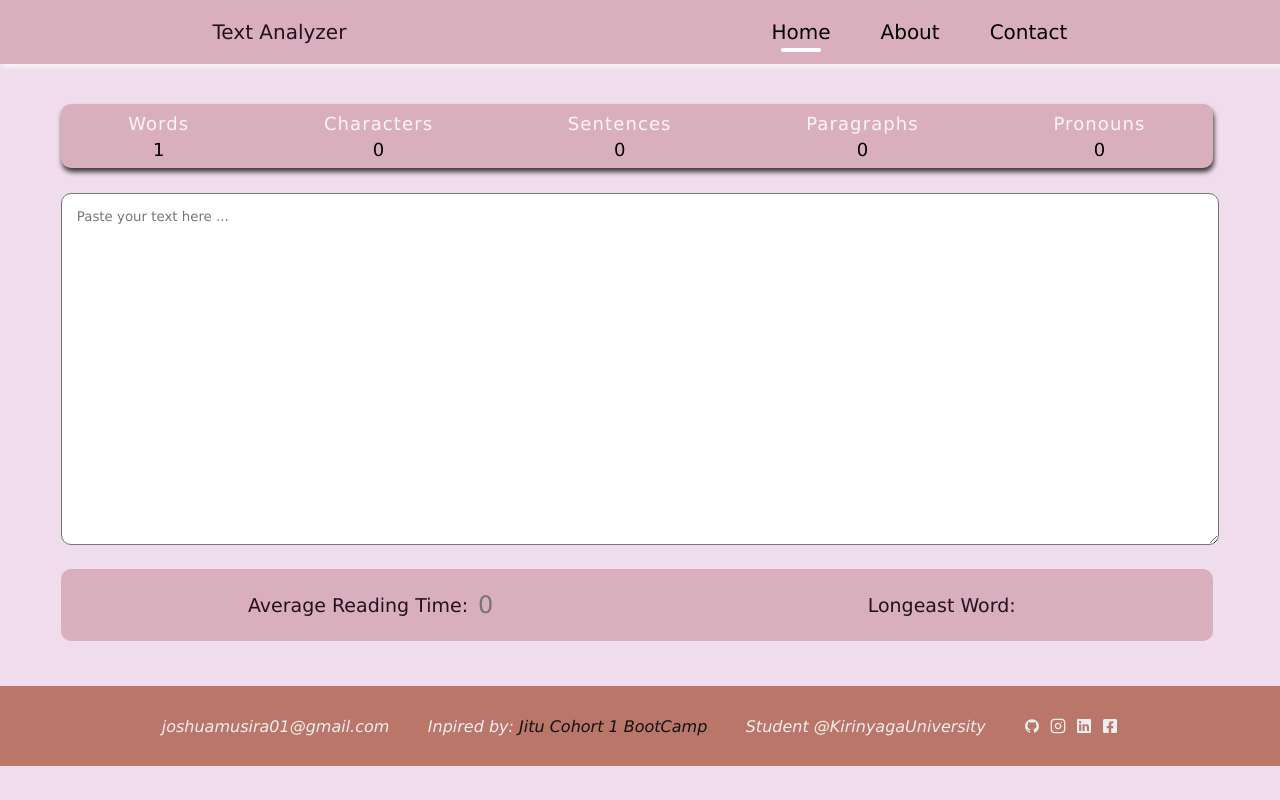
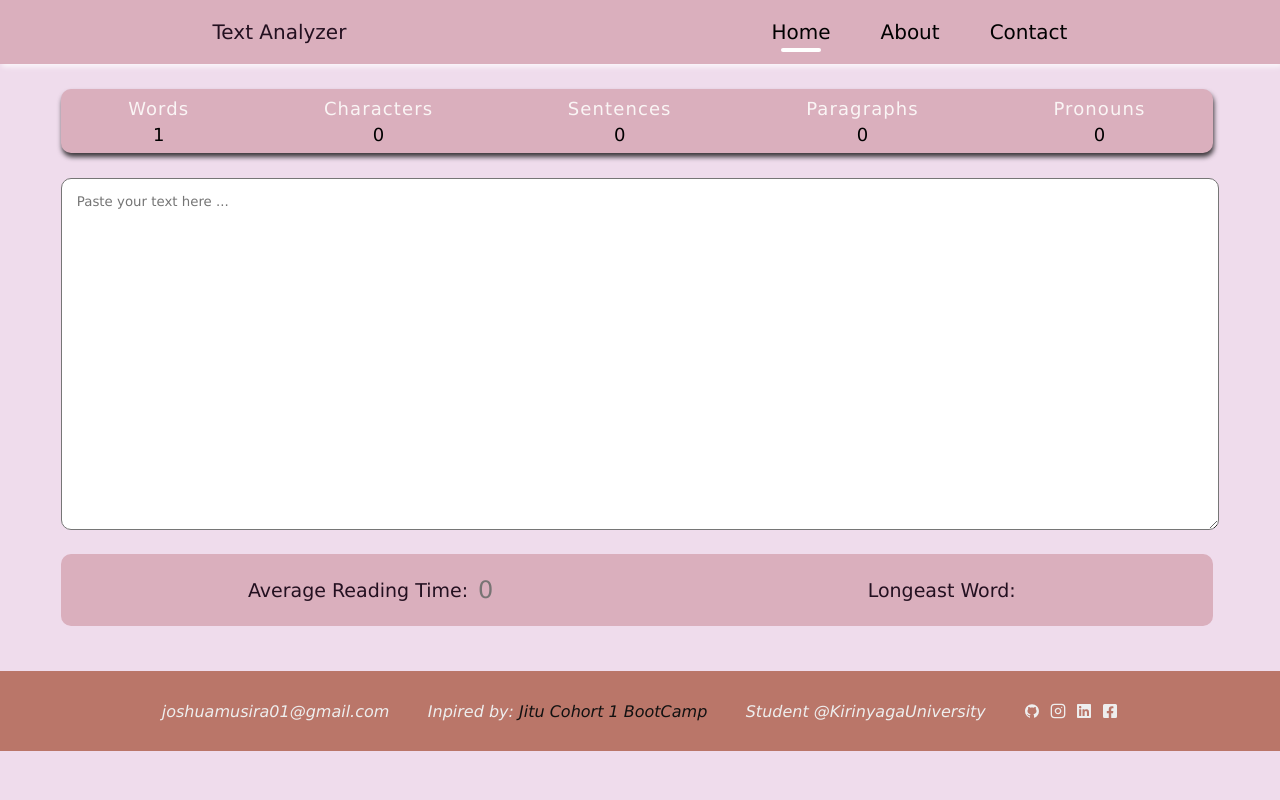
Before and after one commit to JoshMusira/TextAnalyzer, a React (Vite) app: page / in a window 1280 px wide. Built offline with nearby package versions, Linux system fonts and the light colour scheme.

Commit message:
Fixing css

```diff
--- a/index.html
+++ b/index.html
@@ -4,7 +4,7 @@
     <meta charset="UTF-8" />
     <link rel="icon" type="image/svg+xml" href="/vite.svg" />
     <meta name="viewport" content="width=device-width, initial-scale=1.0" />
-    <title>Vite + React</title>
+    <title>Text Analyzer</title>
   </head>
   <body>
     <div id="root"></div>
--- a/src/Styles/contact.css
+++ b/src/Styles/contact.css
@@ -74,7 +74,9 @@
   overflow: hidden;
   z-index: 1;
 }
-
+.FormContainer form button:hover {
+  cursor: pointer;
+}
 .FormContainer form button::before {
   position: absolute;
   content: "";
--- a/src/Styles/textarea.css
+++ b/src/Styles/textarea.css
@@ -5,7 +5,7 @@
 }
 
 .text-area {
-  margin-top: 20px;
+  margin-top: 5px;
   /* gap: 15px; */
 }
 .text-area textarea {
```
